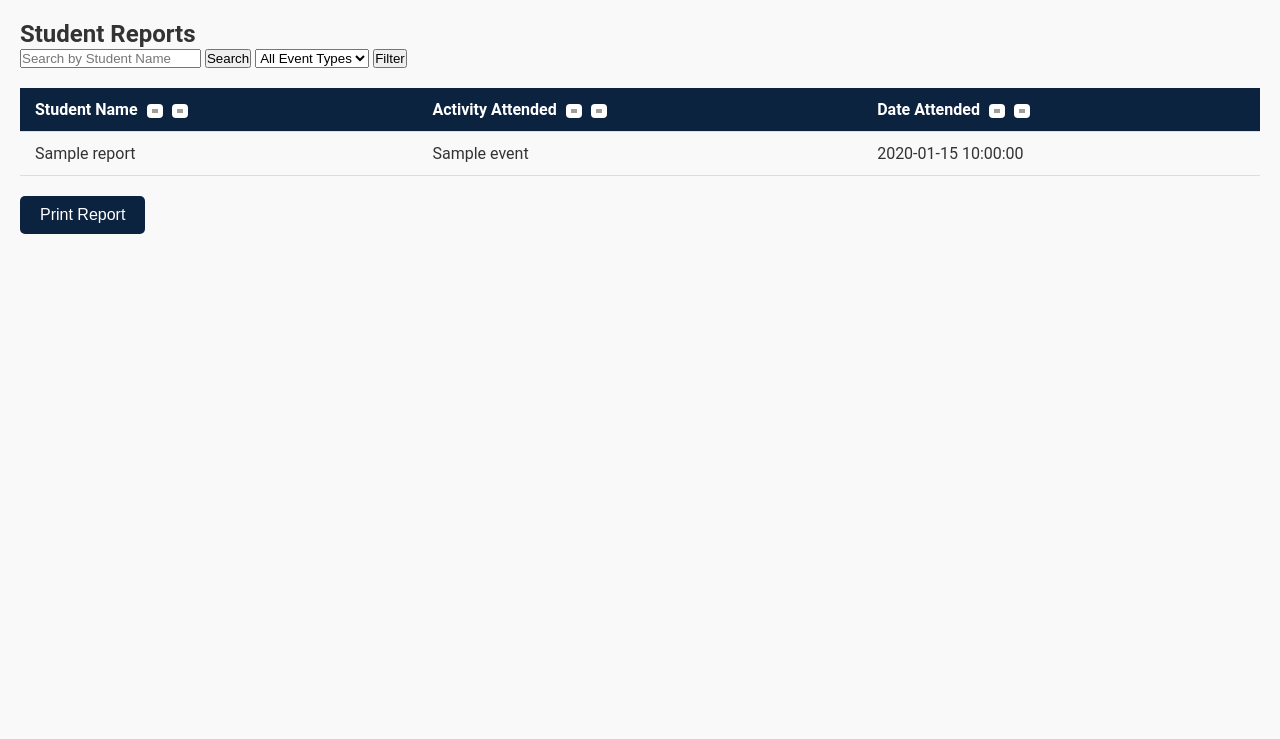
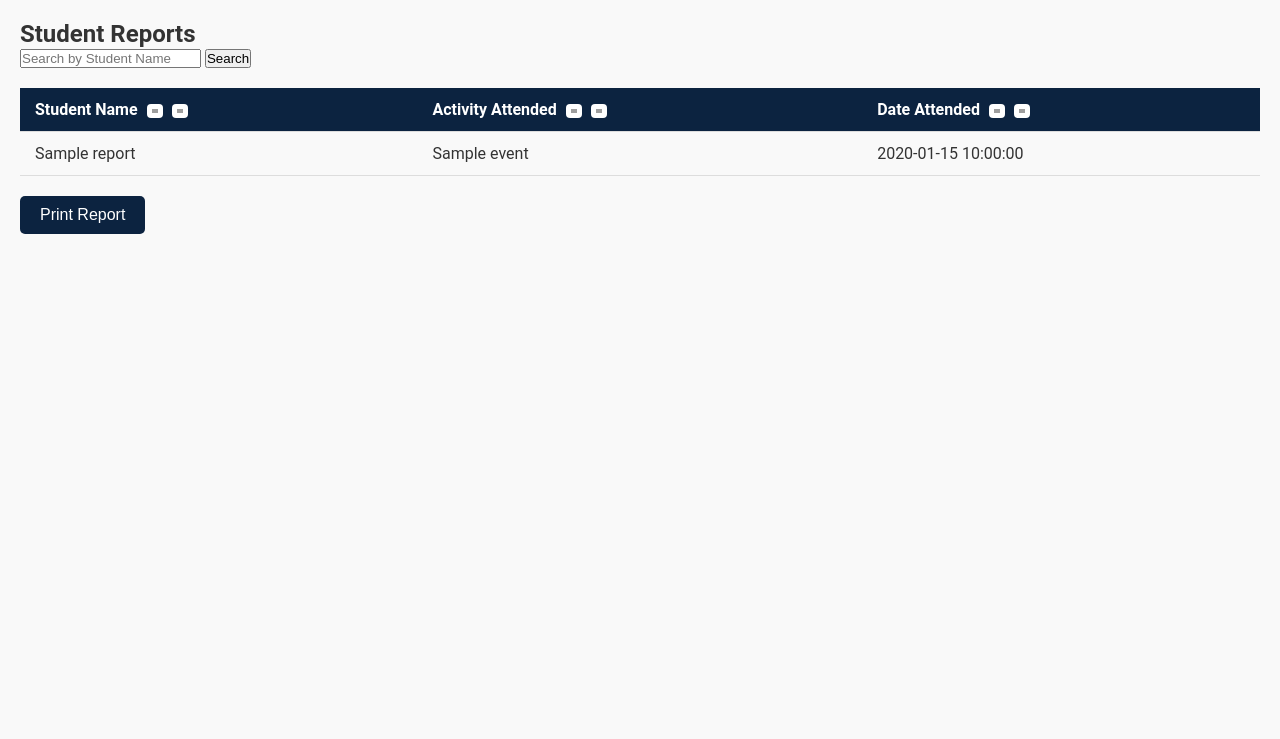
Before and after one commit to cs261f24/CSDept1, a Flask app: template templates/reports.html in a window 1280 px wide. Shown: the part 39-778 px from the top of the page. Run offline with Flask 3, Linux system fonts and the light colour scheme; the template is opened without the code that fills it: most values are stand-ins (such as "Sample title", 1, 10 or a date in 2020); grey boxes are pictures that could not be loaded.

Commit message:
filtering

```diff
--- a/templates/reports.html
+++ b/templates/reports.html
@@ -35,14 +35,14 @@
             <button type="submit" class="search-button">Search</button>
 
             <!-- Dropdown for Event Type -->
-            <select name="event_type" class="event-dropdown">
+            <!-- <select name="event_type" class="event-dropdown">
                 <option value="">All Event Types</option>
                 {% for event in event_types %}
                     <option value="{{ event[0] }}" {% if event[0] == request.args.get('event_type') %}selected{% endif %}>{{ event[0] }}</option>
                 {% endfor %}
             </select>
 
-            <button type="submit" class="filter-button">Filter</button>
+            <button type="submit" class="filter-button">Filter</button> -->
         </form>
 
         <div class="table-container">
```
